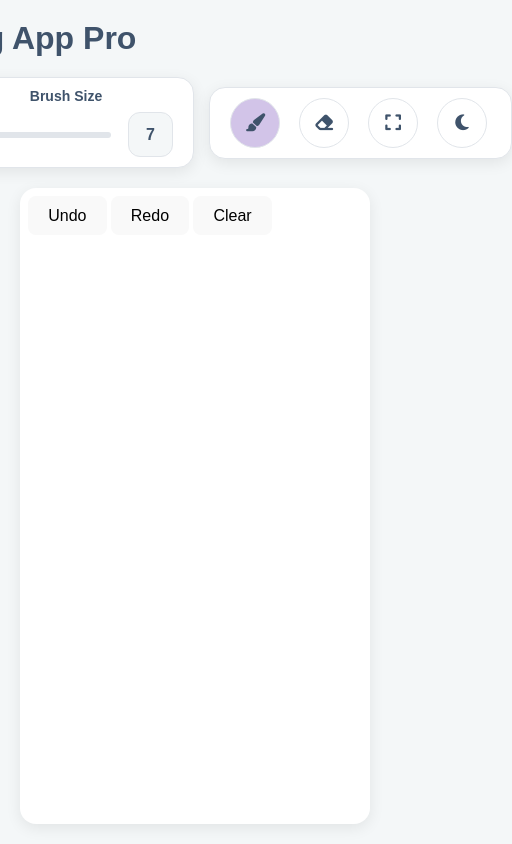
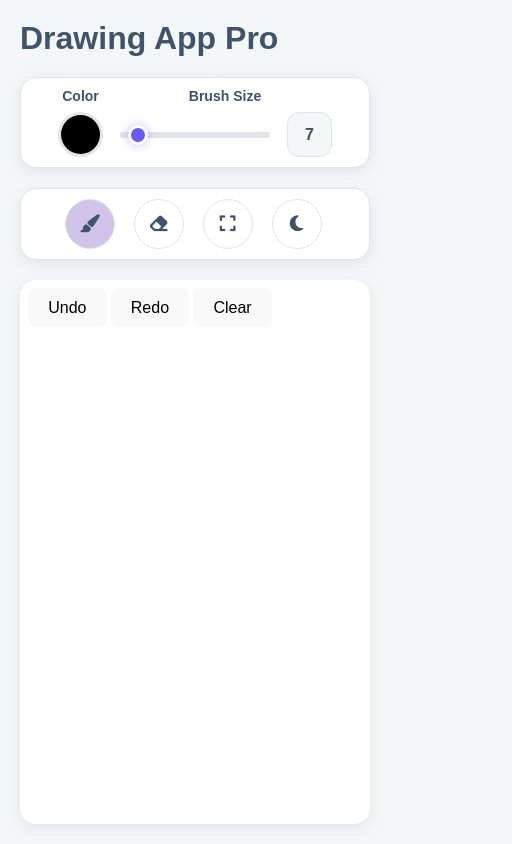
Before and after one commit to kamikidd/drawingApp, a React (Vite) app: page / in a window 390 px wide. Shown: the whole page, 512 px wide, since content can reach past the window. Built offline with nearby package versions, Linux system fonts and the light colour scheme; a web font is replaced by a local one.

Commit message:
try something new5

```diff
--- a/src/App.css
+++ b/src/App.css
@@ -282,7 +282,11 @@ button {
 
 .app-container.fullscreen .tool-group {
   flex-direction: column;
-  width: 80px;
+  width: 60px;
+}
+
+.app-container.fullscreen .toolbar {
+  z-index: 100;
 }
 
 .app-container.fullscreen .tool label {
@@ -304,3 +308,23 @@ button {
 .app-container.fullscreen input[type="color"] {
   margin-bottom: 60px;
 }
+
+@media (max-width: 768px) {
+  .toolbar {
+    flex-wrap: wrap;
+    /* allow wrapping */
+    justify-content: center;
+    gap: 10px;
+  }
+
+  .tool-group {
+    flex: 1 1 100%;
+    /* each group takes full width */
+    justify-content: center;
+  }
+
+  .tool-group:last-child {
+    margin-top: 10px;
+    /* move buttons to second row */
+  }
+}
```
